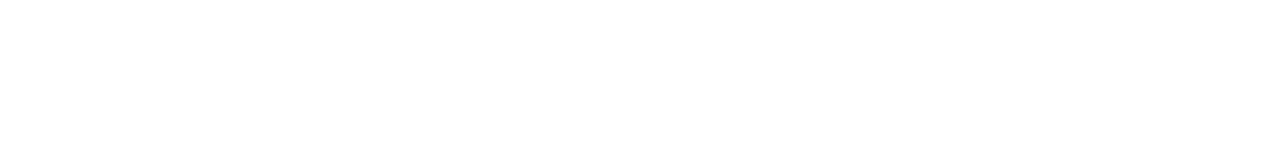
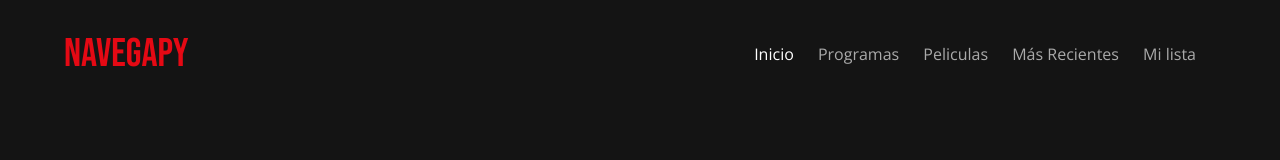
Before and after one commit to villagrabaez/netflix-clon, a plain HTML site: page index.html in a window 1280 px wide. Drawn offline with nearby package versions, Linux system fonts and the light colour scheme.

Commit message:
Header finalizada

```diff
--- a/css/styles.css
+++ b/css/styles.css
@@ -0,0 +1,52 @@
+/* Variables */
+
+:root {
+  --rojo: #E50914;
+  --fondo: #141414;
+}
+
+/* Estilos generales */
+
+* {
+  margin: 0;
+  padding: 0;
+  box-sizing: border-box;
+}
+
+body {
+  background: var(--fondo);
+  font-family: 'Open Sans', sans-serif;
+}
+
+.contenedor {
+  width: 90%;
+  margin: auto;
+}
+
+header {
+  padding: 30px 0;
+}
+
+header .contenedor {
+  display: flex;
+  justify-content: space-between;
+  align-items: center;
+}
+
+header .logotipo {
+  color: var(--rojo);
+  font-family: 'Bebas Neue', cursive;
+  font-size: 40px;
+  font-weight: normal;
+}
+
+header nav a {
+  color: #aaa;
+  text-decoration: none;
+  margin-right: 20px;
+}
+
+header nav a:hover,
+header nav .active {
+  color: #fff;
+}
--- a/index.html
+++ b/index.html
@@ -4,10 +4,24 @@
   <meta charset="UTF-8">
   <meta name="viewport" content="width=device-width, initial-scale=1.0">
   <title>Netflix</title>
+  <link href="https://fonts.googleapis.com/css2?family=Bebas+Neue&family=Open+Sans:wght@400;600&display=swap" rel="stylesheet">
   <link rel="stylesheet" href="css/styles.css">
 </head>
 <body>
-
+  <!-- header -->
+  <header>
+    <div class="contenedor">
+      <h2 class="logotipo">Navegapy</h2>
+      <nav>
+        <a href="#" class="active">Inicio</a>
+        <a href="#">Programas</a>
+        <a href="#">Peliculas</a>
+        <a href="#">Más Recientes</a>
+        <a href="#">Mi lista</a>
+      </nav>
+    </div>
+  </header>
+  <!-- /header -->
   <!-- Scripts -->
   <script src="https://kit.fontawesome.com/4e79ed1d59.js" crossorigin="anonymous"></script>
   <script src="js/main.js"></script>
```
